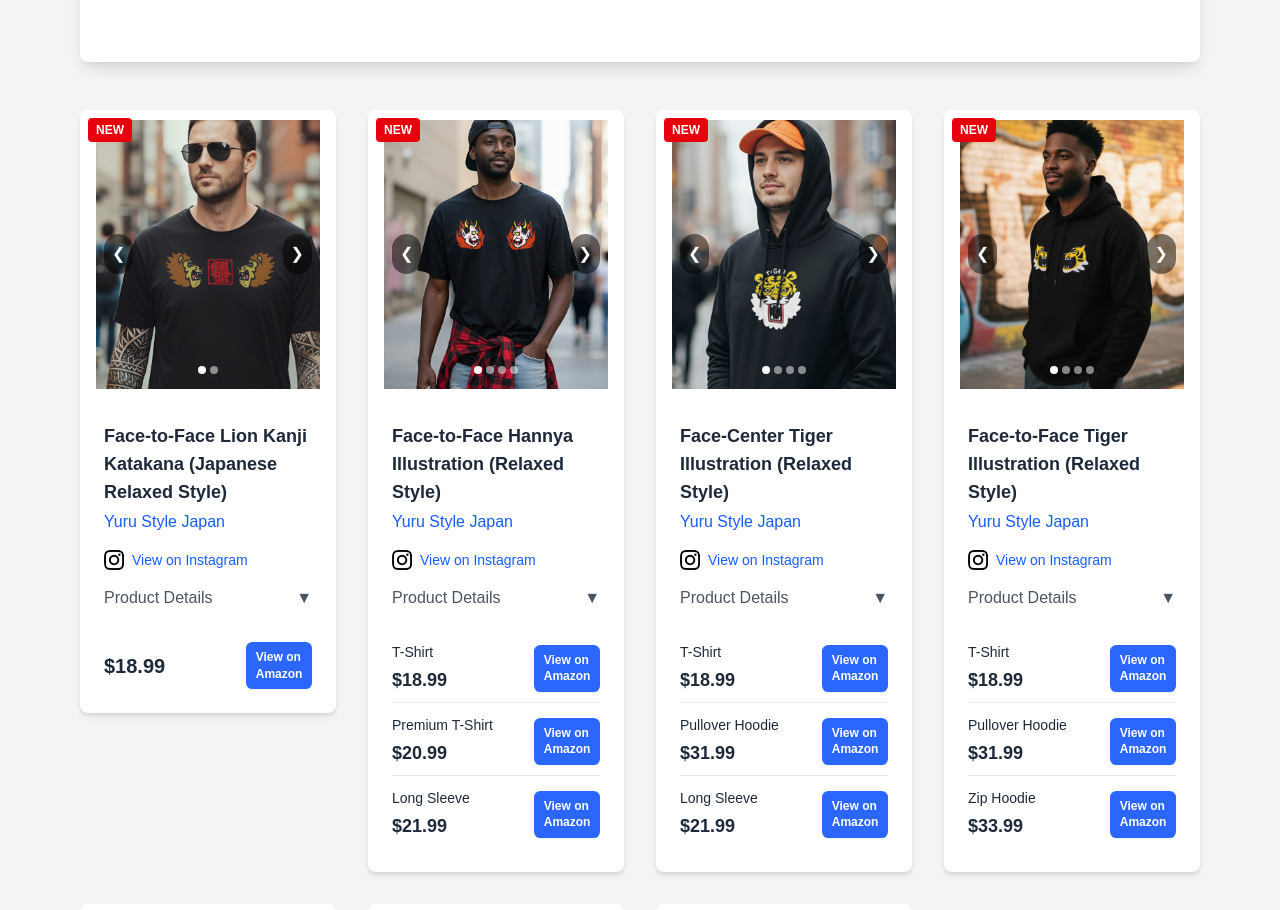
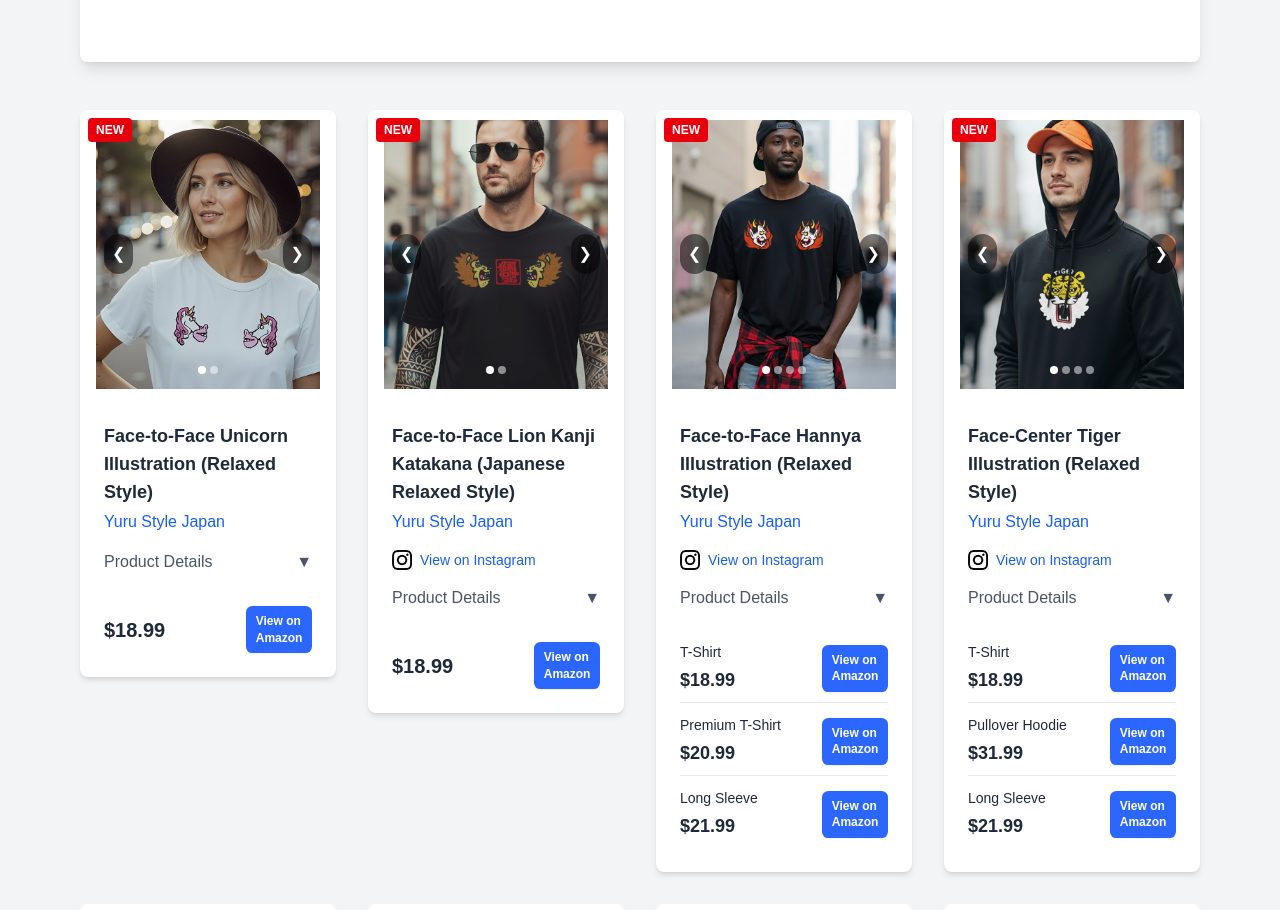
Before and after one commit to Makoto0824/utaraska-web, a Next.js app: page /designshelf in a window 1280 px wide. Shown: the part 619-1529 px from the top of the page. Built offline with nearby package versions, Linux system fonts and the light colour scheme; a web font is replaced by a local one.

Commit message:
EN版に新商品「Face-to-Face Unicorn Illustration (Relaxed Style)」を先頭に追加

```diff
--- a/app/designshelf/page.tsx
+++ b/app/designshelf/page.tsx
@@ -53,8 +53,8 @@ export default function DesignShelf() {
   const openImagePopup = (productId: number) => {
     const product = products.find(p => p.id === productId);
     if (product) {
-      // ID 118、119、120、121、122、123、124の商品の場合はシンプルな画像拡大モーダルを使用
-      if ((productId === 118 || productId === 119 || productId === 120 || productId === 121 || productId === 122 || productId === 123 || productId === 124) && product.carouselImages && product.carouselImages.length > 0) {
+      // ID 118、119、120、121、122、123、124、125の商品の場合はシンプルな画像拡大モーダルを使用
+      if ((productId === 118 || productId === 119 || productId === 120 || productId === 121 || productId === 122 || productId === 123 || productId === 124 || productId === 125) && product.carouselImages && product.carouselImages.length > 0) {
         const currentImageIndex = carouselIndices[productId] ?? 0;
         const currentImage = product.carouselImages[currentImageIndex];
         setSimpleImagePopup(currentImage);
@@ -202,6 +202,25 @@ export default function DesignShelf() {
 
   // 元のサイトと同じ24商品のデータ（完全な商品説明付き）
   const products: Product[] = [
+    {
+      id: 125,
+      title: "Face-to-Face Unicorn Illustration (Relaxed Style)",
+      brand: "Yuru Style Japan",
+      image: "/designshelf/images/29_unicorn/model_tshirt_en.jpg",
+      designImage: "/designshelf/images/29_unicorn/29_unicorn_design.png",
+      modelImage: "/designshelf/images/29_unicorn/model_tshirt_en.jpg",
+      price: "$18.99",
+      amazonLink: "https://a.co/d/i7eNXdF",
+      features: [
+        "Face-to-face unicorn heads rendered with bold outlines and flat color areas; simplified shapes keep the motif legible at a glance while preserving a hand-drawn charm up close.",
+        "Composed for chest-center placement with balanced spacing and open negative space so the artwork reads clearly on both light and dark backgrounds."
+      ],
+      description: "A playful, modern take on the unicorn motif. Two unicorn heads face each other in a clean, balanced composition defined by confident linework and flat color blocks. The design reads well at chest scale and offers subtle line detail for a closer look, making it a whimsical addition to casual and streetwear collections.",
+      carouselImages: [
+        "/designshelf/images/29_unicorn/model_tshirt_en.jpg",
+        "/designshelf/images/29_unicorn/29_unicorn_design.png"
+      ]
+    },
     {
       id: 124,
       title: "Face-to-Face Lion Kanji Katakana (Japanese Relaxed Style)",
@@ -644,7 +663,7 @@ export default function DesignShelf() {
                   {product.endDate && (
                     <span className="absolute top-2 left-2 bg-orange-600 text-white text-xs font-bold px-2 py-1 rounded z-20">Limited</span>
                   )}
-                  {!product.endDate && (product.id === 118 || product.id === 119 || product.id === 120 || product.id === 121 || product.id === 122 || product.id === 123 || product.id === 124) && (
+                  {!product.endDate && (product.id === 118 || product.id === 119 || product.id === 120 || product.id === 121 || product.id === 122 || product.id === 123 || product.id === 124 || product.id === 125) && (
                     <span className="absolute top-2 left-2 bg-red-600 text-white text-xs font-bold px-2 py-1 rounded z-20">NEW</span>
                   )}
                 </div>
@@ -669,7 +688,7 @@ export default function DesignShelf() {
                       {product.brand}
                     </p>
                   )}
-                  {(product.id === 118 || product.id === 119 || product.id === 120 || product.id === 121 || product.id === 122 || product.id === 123 || product.id === 124) && product.videoUrl && (
+                  {(product.id === 118 || product.id === 119 || product.id === 120 || product.id === 121 || product.id === 122 || product.id === 123 || product.id === 124 || product.id === 125) && product.videoUrl && (
                     <a
                       href={product.videoUrl}
                       target="_blank"
```
Also changed, not shown: public/designshelf/images/29_unicorn/model_tshirt_en.jpg (added). Lines whose indentation alone changed are shown as unchanged.
